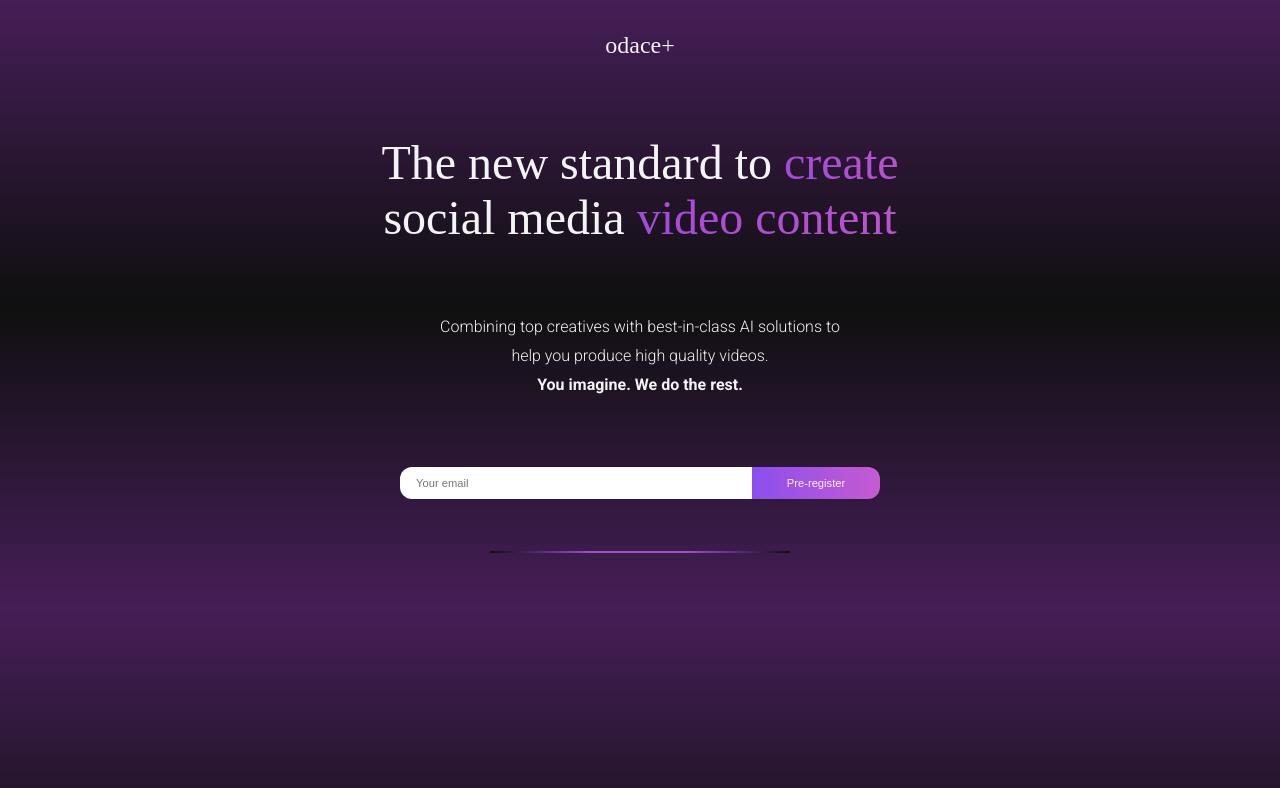
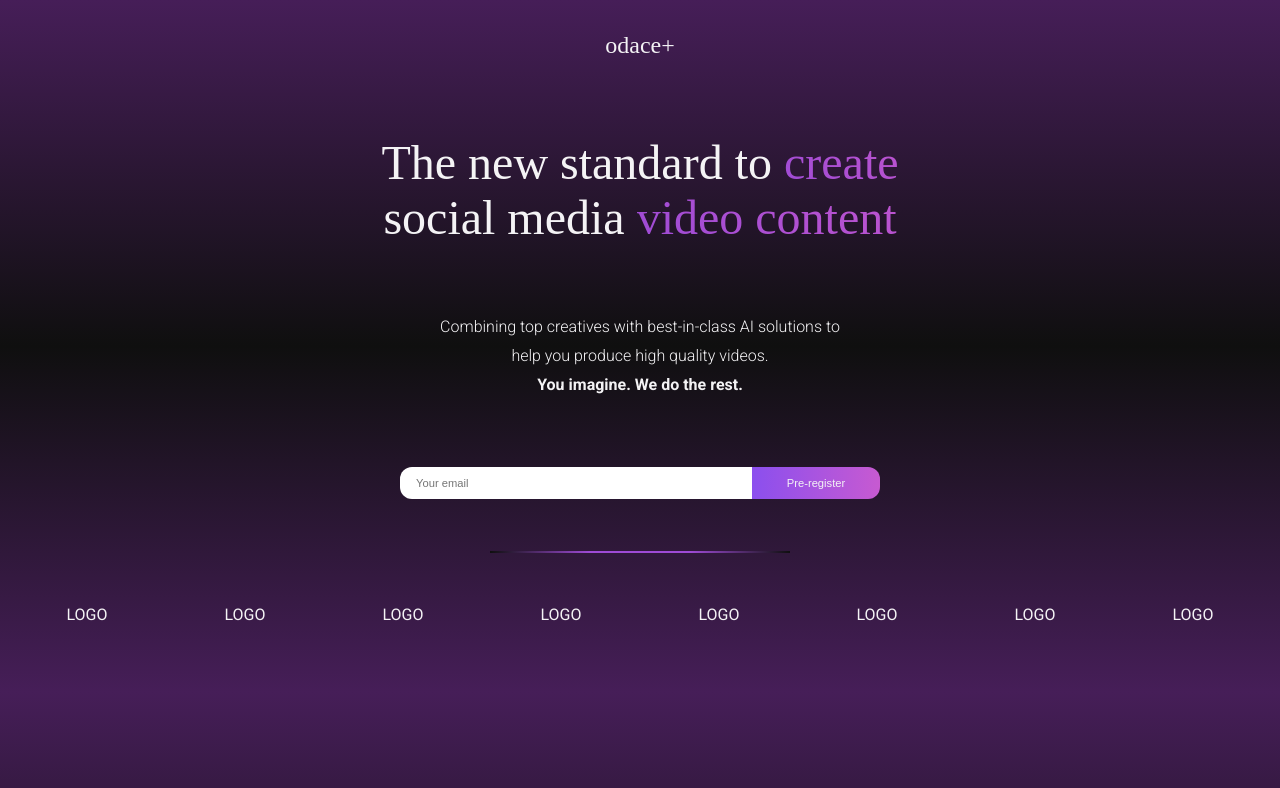
Before and after one commit to Malena-Guallar/odace_techtest, a React (Vite) app: page / in a window 1280 px wide. Shown: the top 788 px of the page. Built offline with nearby package versions, Linux system fonts and the light colour scheme; a web font is replaced by a local one.

Commit message:
[feat] Added carousel for partners' logos

```diff
--- a/package.json
+++ b/package.json
@@ -10,6 +10,8 @@
     "preview": "vite preview"
   },
   "dependencies": {
+    "@glidejs/glide": "^3.6.0",
+    "pure-react-carousel": "^1.30.1",
     "react": "^18.2.0",
     "react-dom": "^18.2.0"
   },
--- a/src/App.jsx
+++ b/src/App.jsx
@@ -1,5 +1,6 @@
 import './App.css'
 import RegistrationBar from './components/RegistrationBar/RegistrationBar'
+import Caroussel from './components/RegistrationBar/Caroussel/Caroussel'
 
 function App() {
 
@@ -10,6 +11,7 @@ function App() {
       <p className='text_header'>Combining top creatives with best-in-class AI solutions to help you produce high quality videos.<br></br> <b>You imagine. We do the rest.</b></p>
       <RegistrationBar />
       <div className='separation_line'/>
+      <Caroussel />
     </div>
   )
 }
--- /dev/null
+++ b/src/components/RegistrationBar/Caroussel/Caroussel.css
@@ -0,0 +1,4 @@
+.caroussel {
+    width: 100em;
+    max-width: 100%;
+}
--- /dev/null
+++ b/src/components/RegistrationBar/Caroussel/Caroussel.jsx
@@ -0,0 +1,38 @@
+import "./Caroussel.css";
+import {
+  CarouselProvider,
+  Slider,
+  Slide,
+} from "pure-react-carousel";
+import 'pure-react-carousel/dist/react-carousel.es.css';
+
+function Caroussel() {
+
+   const logos = [0, 1, 2, 3, 4, 5, 6, 7, 8, 9]
+
+  return (
+    <>
+      <CarouselProvider
+        naturalSlideWidth={100}
+        naturalSlideHeight={50}
+        totalSlides={10}
+        isPlaying= {true}
+        interval={4000}
+        infinite= {true}
+        visibleSlides= {8}
+        className="caroussel"
+
+
+      >
+        <Slider>
+         {logos.map(logo => {
+            return (
+               <Slide key={logo} className="slide">LOGO</Slide>
+            )
+         }) }
+        </Slider>
+      </CarouselProvider>
+    </>
+  );
+}
+export default Caroussel;
```
Also changed, not shown: 1 other file (tests, documents, lock files or other folders).
